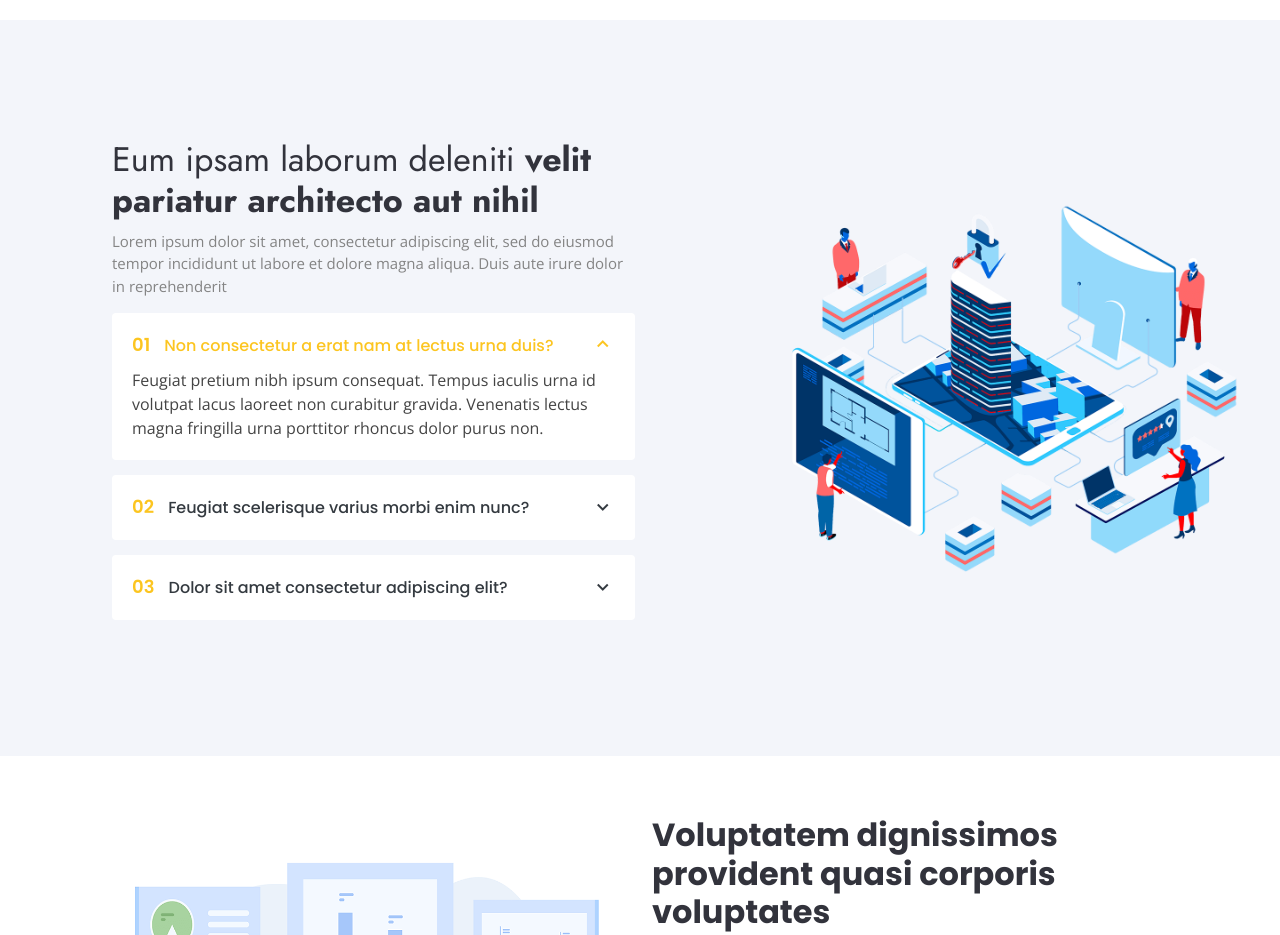
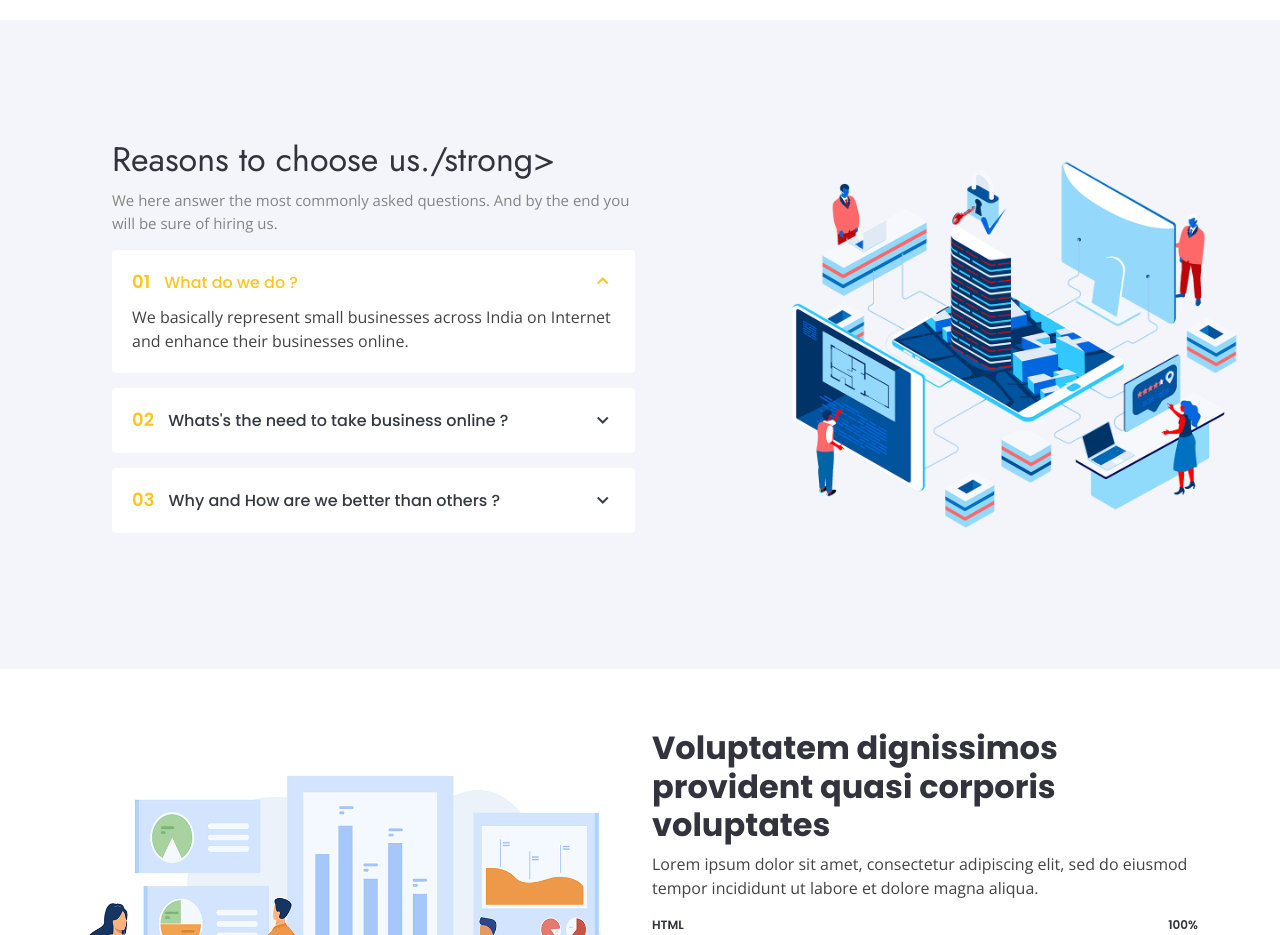
Before and after one commit to Madan019/leapsites, a plain HTML site: page index.html in a window 1280 px wide. Shown: the part 1020-1955 px from the top of the page. Drawn offline with nearby package versions, Linux system fonts and the light colour scheme.

Commit message:
Update index.html

```diff
--- a/index.html
+++ b/index.html
@@ -137,37 +137,37 @@ We help small businesses in growing big with the help of our super awesome team
           <div class="col-lg-7 d-flex flex-column justify-content-center align-items-stretch  order-2 order-lg-1">
 
             <div class="content">
-              <h3>Eum ipsam laborum deleniti <strong>velit pariatur architecto aut nihil</strong></h3>
+              <h3>Reasons to choose us./strong></h3>
               <p>
-                Lorem ipsum dolor sit amet, consectetur adipiscing elit, sed do eiusmod tempor incididunt ut labore et dolore magna aliqua. Duis aute irure dolor in reprehenderit
+                We here answer the most commonly asked questions. And by the end you will be sure of hiring us.
               </p>
             </div>
 
             <div class="accordion-list">
               <ul>
                 <li>
-                  <a data-bs-toggle="collapse" class="collapse" data-bs-target="#accordion-list-1"><span>01</span> Non consectetur a erat nam at lectus urna duis? <i class="bx bx-chevron-down icon-show"></i><i class="bx bx-chevron-up icon-close"></i></a>
+                  <a data-bs-toggle="collapse" class="collapse" data-bs-target="#accordion-list-1"><span>01</span> What do we do ? <i class="bx bx-chevron-down icon-show"></i><i class="bx bx-chevron-up icon-close"></i></a>
                   <div id="accordion-list-1" class="collapse show" data-bs-parent=".accordion-list">
                     <p>
-                      Feugiat pretium nibh ipsum consequat. Tempus iaculis urna id volutpat lacus laoreet non curabitur gravida. Venenatis lectus magna fringilla urna porttitor rhoncus dolor purus non.
+                      We basically represent small businesses across India on Internet and enhance their businesses online.
                     </p>
                   </div>
                 </li>
 
                 <li>
-                  <a data-bs-toggle="collapse" data-bs-target="#accordion-list-2" class="collapsed"><span>02</span> Feugiat scelerisque varius morbi enim nunc? <i class="bx bx-chevron-down icon-show"></i><i class="bx bx-chevron-up icon-close"></i></a>
+                  <a data-bs-toggle="collapse" data-bs-target="#accordion-list-2" class="collapsed"><span>02</span> Whats's the need to take business online ? <i class="bx bx-chevron-down icon-show"></i><i class="bx bx-chevron-up icon-close"></i></a>
                   <div id="accordion-list-2" class="collapse" data-bs-parent=".accordion-list">
                     <p>
-                      Dolor sit amet consectetur adipiscing elit pellentesque habitant morbi. Id interdum velit laoreet id donec ultrices. Fringilla phasellus faucibus scelerisque eleifend donec pretium. Est pellentesque elit ullamcorper dignissim. Mauris ultrices eros in cursus turpis massa tincidunt dui.
+                      "A growth of around 40% has been seen in online food delivering whereas offline food delivery has seen a significant decrease in sales.", from this example we can see how online businesses are dominating the offline businesses.
                     </p>
                   </div>
                 </li>
 
                 <li>
-                  <a data-bs-toggle="collapse" data-bs-target="#accordion-list-3" class="collapsed"><span>03</span> Dolor sit amet consectetur adipiscing elit? <i class="bx bx-chevron-down icon-show"></i><i class="bx bx-chevron-up icon-close"></i></a>
+                  <a data-bs-toggle="collapse" data-bs-target="#accordion-list-3" class="collapsed"><span>03</span> Why and How are we better than others ? <i class="bx bx-chevron-down icon-show"></i><i class="bx bx-chevron-up icon-close"></i></a>
                   <div id="accordion-list-3" class="collapse" data-bs-parent=".accordion-list">
                     <p>
-                      Eleifend mi in nulla posuere sollicitudin aliquam ultrices sagittis orci. Faucibus pulvinar elementum integer enim. Sem nulla pharetra diam sit amet nisl suscipit. Rutrum tellus pellentesque eu tincidunt. Lectus urna duis convallis convallis tellus. Urna molestie at elementum eu facilisis sed odio morbi quis
+                      We have the Best Teams from all sectors and we know the HOW of this business, so we can very well help your business grow online via different platforms. Moreover we are more Cost Efficeint than our Competitors.
                     </p>
                   </div>
                 </li>
```
